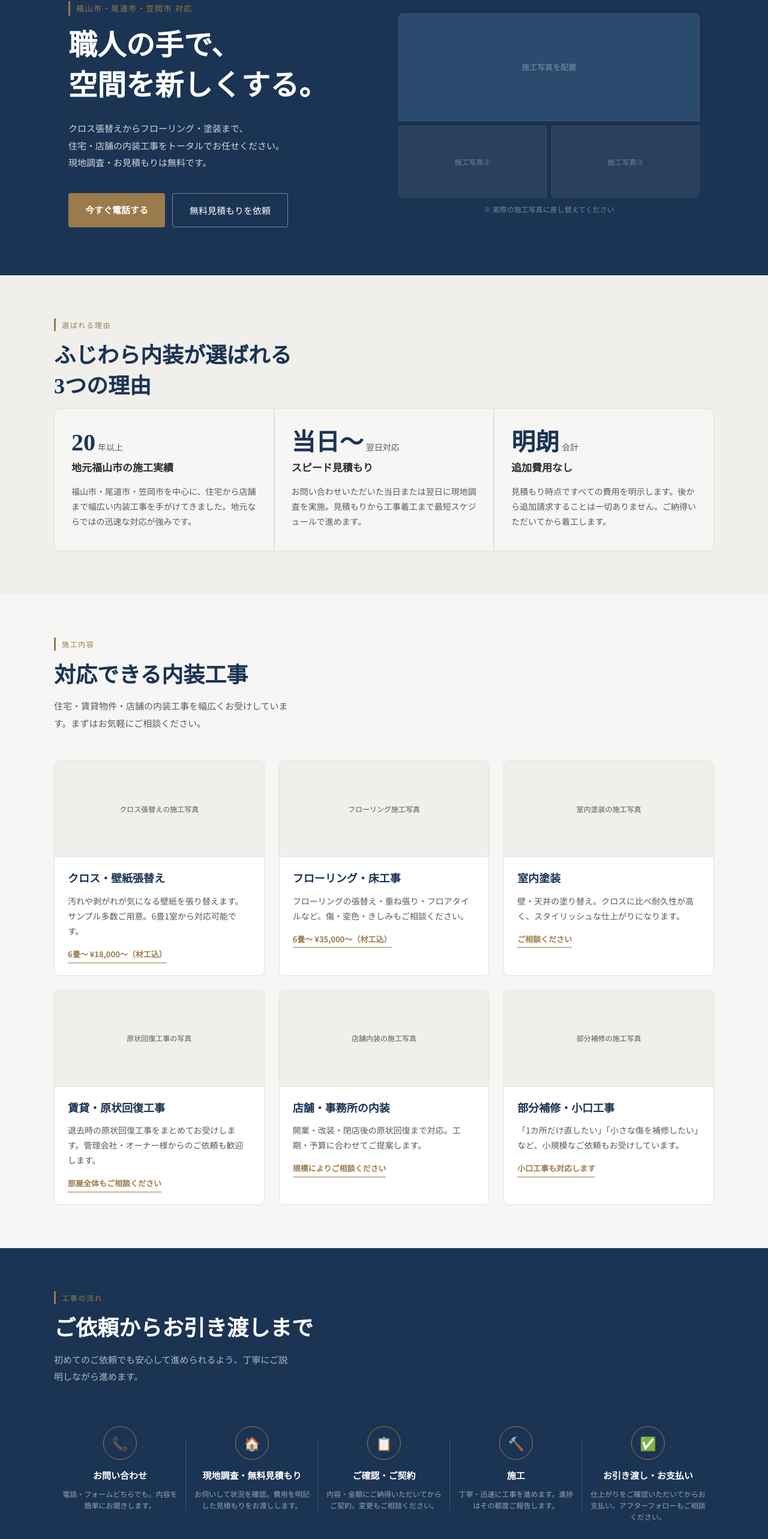
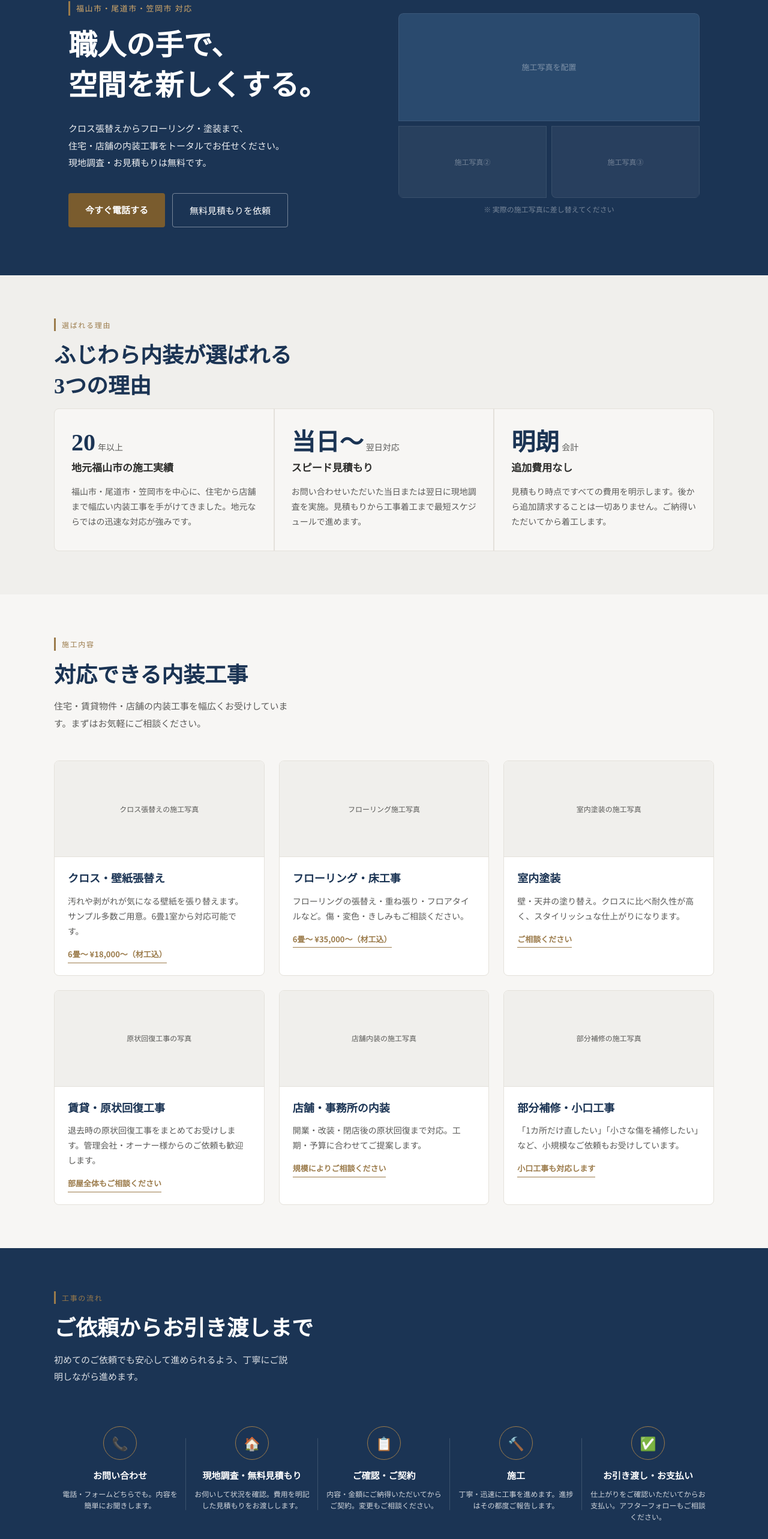
Before and after one commit to fujiwara-benriya/naiso-fujiwara, a plain HTML site: page index.html in a window 1280 px wide. Shown: the part 231-2797 px from the top of the page at 60% size. Drawn offline with Linux system fonts and the light colour scheme.

Commit message:
AGENTS.md追加・コントラスト修正
- CODEX連携用AGENTS.mdを追加
- 暗背景のテキストコントラストをWCAG AA準拠に修正
- 未設定箇所（電話番号・写真など）をコメントで明示

Co-Authored-By: Claude Sonnet 4.6 <noreply@anthropic.com>

```diff
--- a/index.html
+++ b/index.html
@@ -17,6 +17,7 @@
       --navy:     #1B3454;
       --navy-mid: #2A4A6E;
       --wood:     #9B7B4B;
+      --wood-lt:  #D4A96A; /* 暗背景用アクセント（コントラスト確保）*/
       --ink:      #2C2C2A;
       --ink-soft: #5A5A58;
       --stone:    #E4E1DB;
@@ -131,7 +132,7 @@
       font-family: var(--sans);
       font-weight: 500;
       letter-spacing: 0.12em;
-      color: var(--wood);
+      color: var(--wood-lt);
       margin-bottom: 16px;
       border-left: 3px solid var(--wood);
       padding-left: 10px;
@@ -146,7 +147,7 @@
     .hero-lead {
       font-size: 15px;
       line-height: 1.9;
-      color: rgba(255,255,255,0.80);
+      color: rgba(255,255,255,0.92);
       max-width: 44ch;
       margin-bottom: 36px;
     }
@@ -156,7 +157,7 @@
       flex-wrap: wrap;
     }
     .btn-primary {
-      background: var(--wood);
+      background: #7A5C2E; /* --wood を暗くしてWCAA AA確保 */
       color: #fff;
       padding: 14px 28px;
       border-radius: var(--r-sm);
@@ -337,7 +338,7 @@
     /* ===== 施工の流れ ===== */
     .flow-bg { background: var(--navy); color: #fff; }
     .flow-bg .section-title { color: #fff; }
-    .flow-bg .section-desc { color: rgba(255,255,255,0.65); }
+    .flow-bg .section-desc { color: rgba(255,255,255,0.85); }
     .flow-steps {
       display: grid;
       grid-template-columns: repeat(5, 1fr);
@@ -378,7 +379,7 @@
     }
     .flow-note {
       font-size: 12px;
-      color: rgba(255,255,255,0.55);
+      color: rgba(255,255,255,0.80);
       line-height: 1.6;
     }
 
@@ -544,6 +545,7 @@
 <body>
 
   <!-- 電話バー -->
+  <!-- TODO: 電話番号を実際の番号に変更（全4か所） -->
   <div class="top-bar">
     <a href="tel:090-XXXX-XXXX">📞 090-XXXX-XXXX</a>
     <span>受付時間 8:00〜19:00（年中無休）</span>
```
Also changed, not shown: 1 other file.
